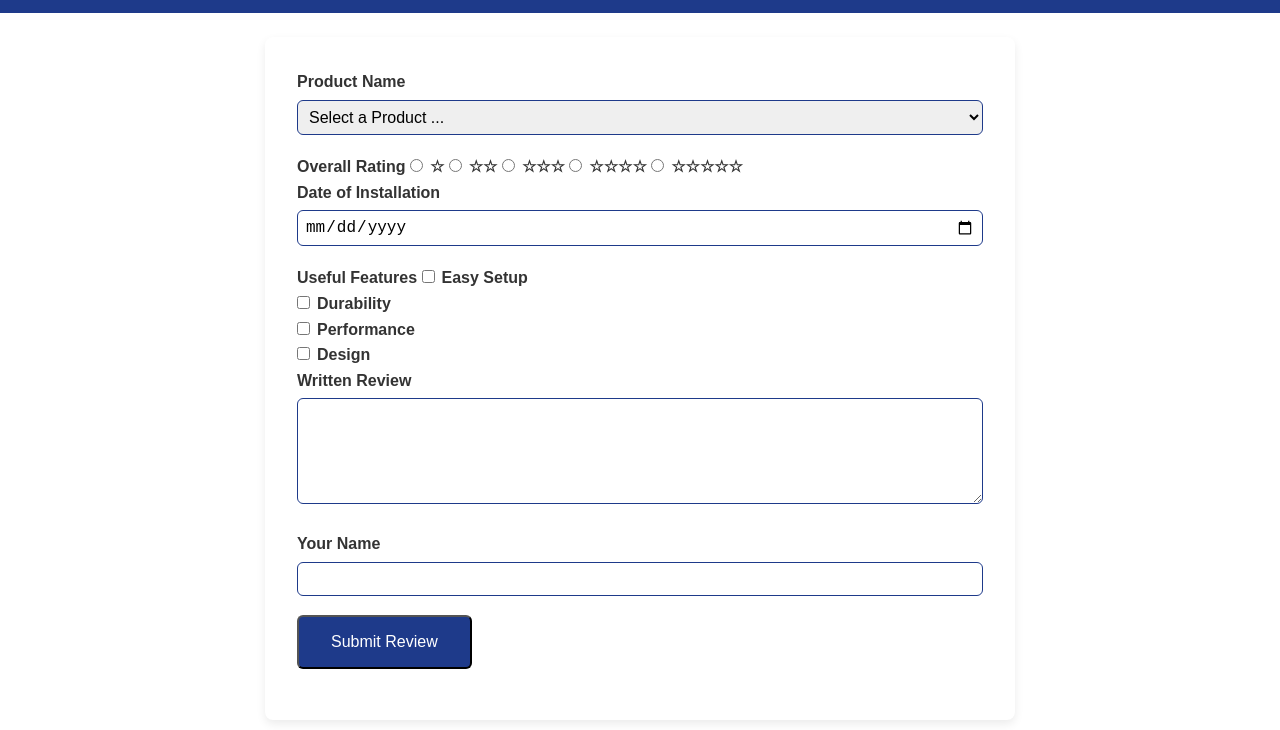
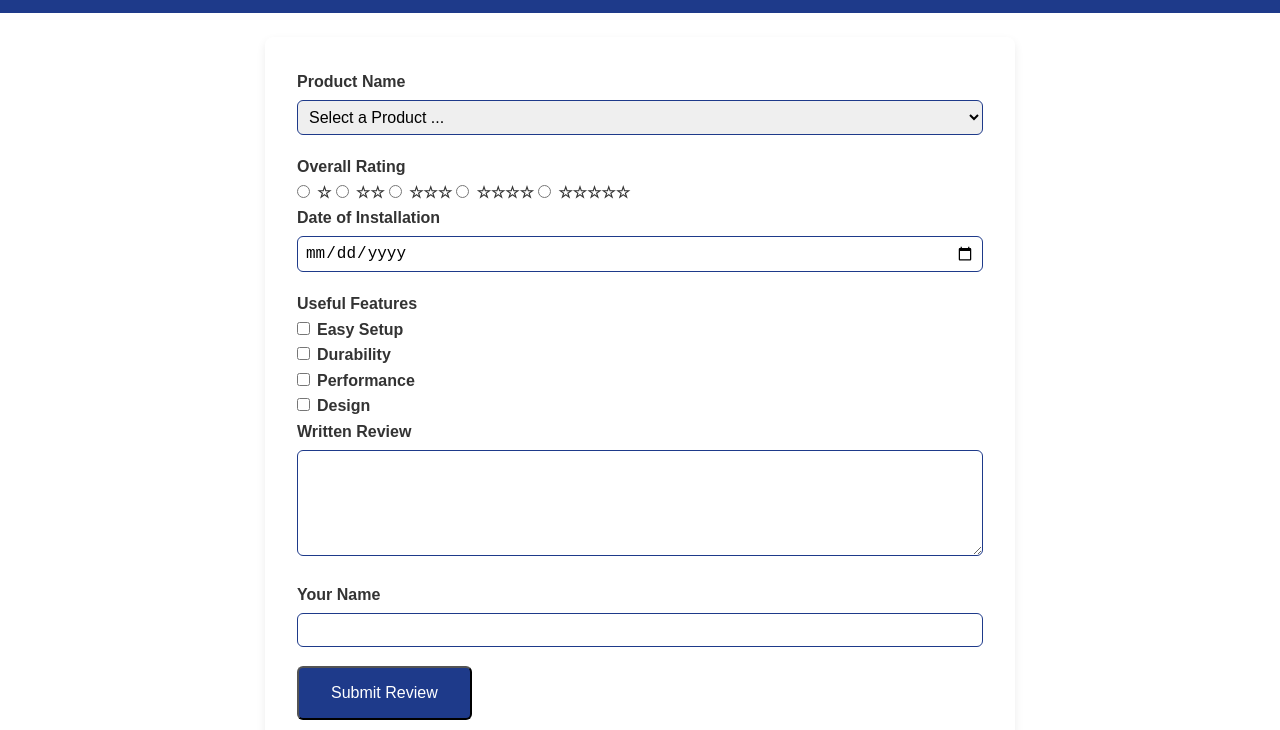
Before and after one commit to theophilox/wdd131, a plain HTML site: page form.html in a window 1280 px wide. Shown: the part 70-800 px from the top of the page. Drawn offline with Linux system fonts and the light colour scheme; a web font is replaced by a local one.

Commit message:
updated again

```diff
--- a/form.html
+++ b/form.html
@@ -29,7 +29,7 @@
             </div>
 
 
-            <label>Overall Rating</label>
+            <label>Overall Rating</label><br>
 
             <label for="rating1">
             <input type="radio" id="rating1" name="rating" value="1" required>☆</label>
@@ -52,7 +52,7 @@
                 <input type="date" id="installDate" name="installDate" required>
             </div>
 
-            <label>Useful Features</label>
+            <label>Useful Features</label><br>
 
             <label for="feature1">
             <input type="checkbox" id="feature1" name="features" value="Easy Setup">Easy Setup</label><br>
```
